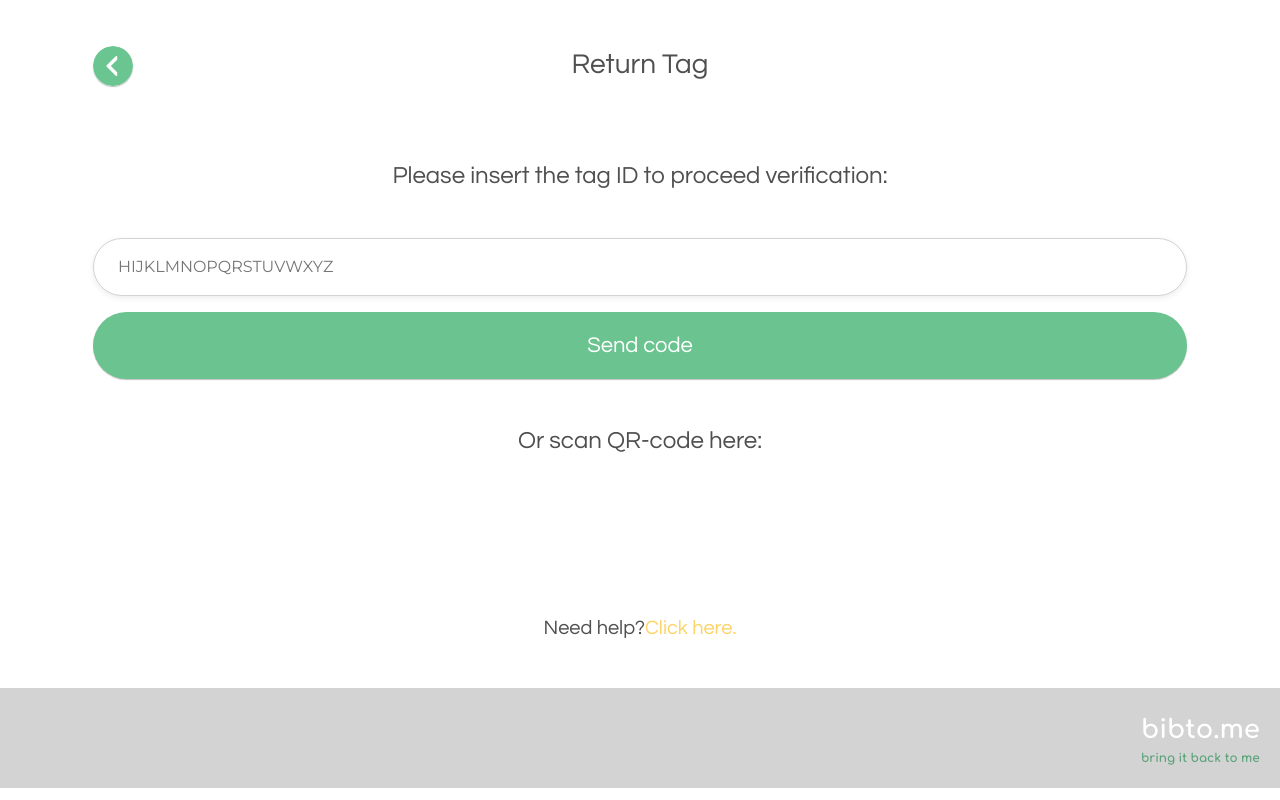
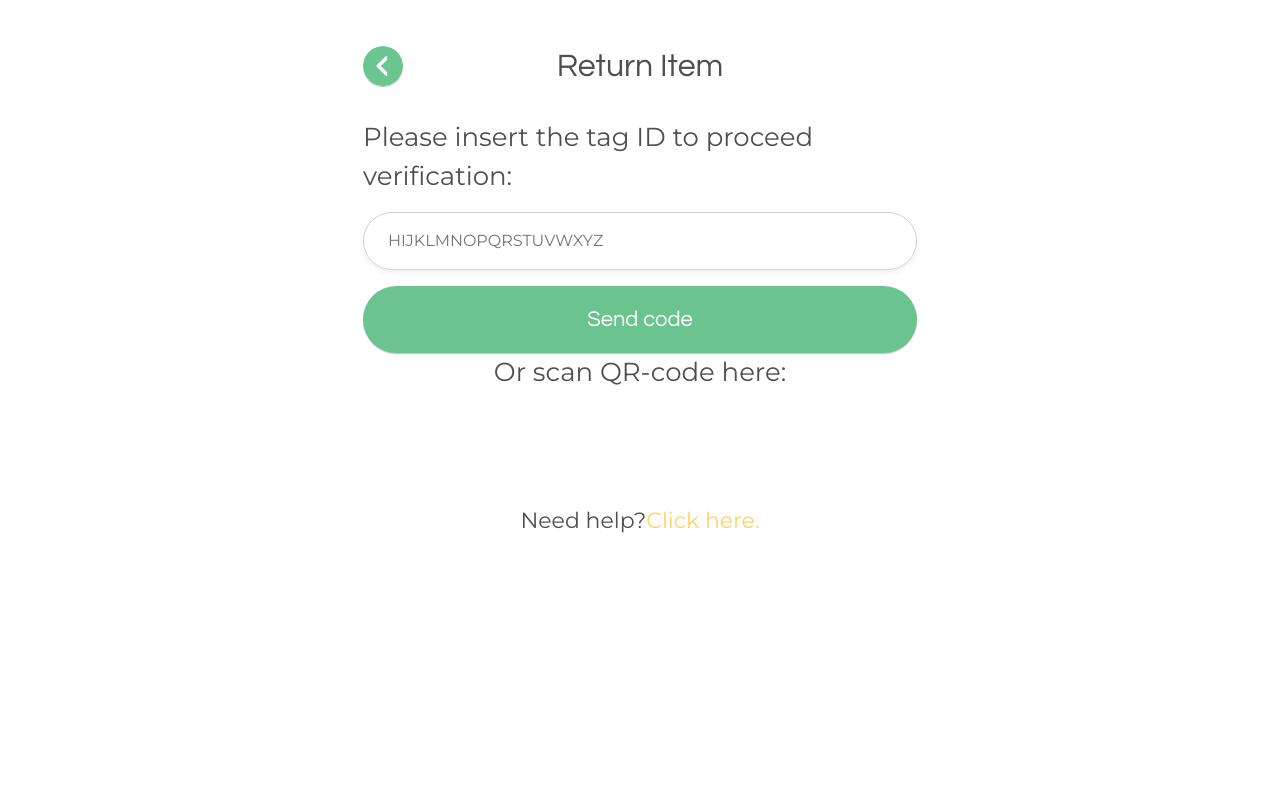
Before and after one commit to DanitoHoliday/bibto_me, a Rails app: page /pages/return_item in a window 1280 px wide. Run offline with Rails 7, Linux system fonts and the light colour scheme; the visitor is signed in with stand-in values (Sample User, id 1); style sheets or scripts are compiled from the project's sources; parts of the project's set-up code (start-up, migrations or seed data) failed here and were passed over; some libraries are stand-ins or nearby versions.

Commit message:
some design implementation on the return and landing page

```diff
--- a/app/assets/stylesheets/application.scss
+++ b/app/assets/stylesheets/application.scss
@@ -23,3 +23,7 @@ body {
   background-color: white;
 
 }
+
+.text-small {
+  font-size: 22px;
+}
--- a/app/assets/stylesheets/components/_index.scss
+++ b/app/assets/stylesheets/components/_index.scss
@@ -6,3 +6,4 @@
 @import "search_form";
 @import "footer";
 @import "landing_page";
+@import "menu";
--- a/app/assets/stylesheets/components/_landing_page.scss
+++ b/app/assets/stylesheets/components/_landing_page.scss
@@ -1,7 +1,7 @@
 .landing-page {
   // background-size: cover;
   // background-position: center;
-  padding: 80px 10px;
+  padding: 40px 10px;
   background-color: $c1;
 }
 
--- /dev/null
+++ b/app/assets/stylesheets/components/_menu.scss
@@ -0,0 +1,77 @@
+ul li {
+  list-style-type: none;
+  font-size: 1.8rem;
+  text-align: right;
+  margin-right: 8rem;
+}
+
+ul {
+  padding-left: 20px;
+}
+
+.active {
+  color: black;
+}
+
+.text-green {
+  color: #6bc490;
+}
+
+.text-yellow {
+  color: #fdd365;
+}
+
+.text-small {
+  font-size: 1.6rem;
+}
+
+.logo {
+  width: 200px;
+  margin-left: -15px;
+}
+
+.full-hight {
+  height: 100vh;
+}
+
+.button-rounded {
+  font-family: "Questrial", sans-serif;
+  border-radius: 50px;
+  font-size: 1.8rem;
+  letter-spacing: 0.1rem;
+  margin-bottom: 20px;
+  box-shadow: 0 5px 6px -6px #777;
+}
+
+.background-green {
+  background-color: #6bc490;
+}
+
+.close-icon {
+  font-size: 4rem;
+  font-weight: lighter;
+}
+
+.modal.fade:not(.in) .modal-dialog {
+  -webkit-transform: translate3d(25%, 0, 0);
+  transform: translate3d(25%, 0, 0);
+}
+
+.fade-scale.in {
+  opacity: 5;
+  transform: scale(3);
+}
+
+.container {
+  position: relative;
+  max-width: 600px;
+  min-width: 375;
+}
+.fa-bars {
+  position: absolute;
+  bottom: 2rem;
+  right: 2rem;
+  font-size: 2rem;
+  box-shadow: 0 5px 6px -6px #777;
+  color: #6bc490;
+}
--- a/app/views/layouts/application.html.erb
+++ b/app/views/layouts/application.html.erb
@@ -19,7 +19,7 @@
     <div class="main-container">
     <%= render 'shared/flashes' %>
     <%= yield %>
-    <%= render 'shared/footer' %>
+    <%#= render 'shared/footer' %>
     <%= javascript_include_tag 'application' %>
     <%= javascript_pack_tag 'application' %>
     </div>
--- a/app/views/pages/home.html.erb
+++ b/app/views/pages/home.html.erb
@@ -11,8 +11,8 @@
     </div>
 
     <div id="lp-btn">
-      <%= link_to "Register my tag", registration_path, class: "btn btn-bib btn-white mb-3 w-75" %>
-      <%= link_to "Return item", pages_return_item_path, class: "btn btn-bib btn-grey mb-5 w-75" %>
+      <%= link_to "Register my tag", registration_path, class: "btn btn-bib btn-white mb-3 w-100" %>
+      <%= link_to "Return item", pages_return_item_path, class: "btn btn-bib btn-grey mb-5 w-100" %>
     </div>
 
     <div class= "text-center text-white mt-5">
--- a/app/views/pages/return_item.html.erb
+++ b/app/views/pages/return_item.html.erb
@@ -1,18 +1,18 @@
 <div class="container">
   <div class="my-5 mx-2">
-    <div class="mb-5 pb-4 back-arrow-position-fix">
-      <h3 class="text-center">Return Tag</h3>
-        <%= link_to (image_tag "return.png", class: "btn-go-back"), "#" %>
+    <div class="pb-4 back-arrow-position-fix">
+      <h2 class="text-center">Return Item</h2>
+        <%= link_to (image_tag "return.png", class: "btn-go-back"), root_path %>
     </div>
 
-    <h4 class="mx-3 mt-5 text-center">Please insert the tag ID to proceed verification: </h4>
+    <p class="">Please insert the tag ID to proceed verification: </p>
 
-    <div class="mt-5">
-       <h5 class="text-danger">
+    <div class="">
+       <p class="text-danger">
         <% if @error != '' %>
           <i class="fas fa-exclamation-triangle"></i>
         <% end %>
-        <%= @error %></h5>
+        <%= @error %></p>
        <%= form_tag return_tag_verification_path, method: :post do %>
         <%= text_field_tag :code,
           params[:code],
@@ -24,9 +24,9 @@
       <% end %>
     </div>
 
-    <h4 class="mx-3 mt-5 mb-3 text-center">Or scan QR-code here:</h4>
+    <p class="text-center">Or scan QR-code here:</p>
     <i class="fas fa-qrcode w-100 text-center text-secondary" style="font-size: 4rem"></i>
 
-    <h5 class="text-center mt-5">Need help?<span style="color: #FDD365">Click here.</span></h5>
+    <div class="text-center text-small">Need help?<span style="color: #FDD365">Click here.</span></div>
   </div>
 </div>
```
Also changed, not shown: app/views/shared/_menu.html.erb (added, +51 -0 lines).
